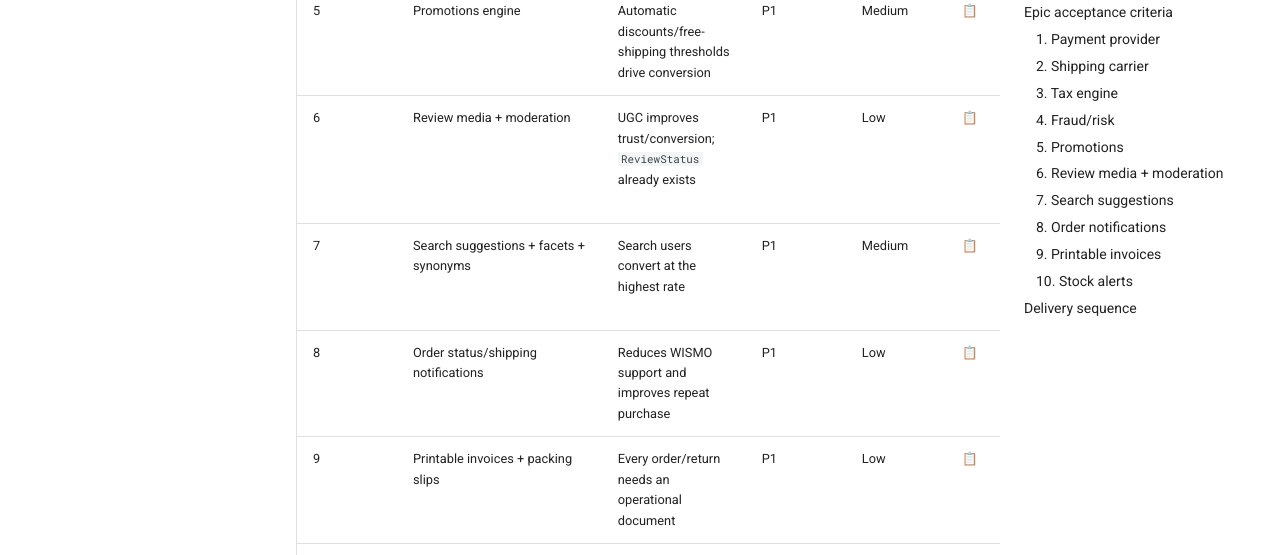
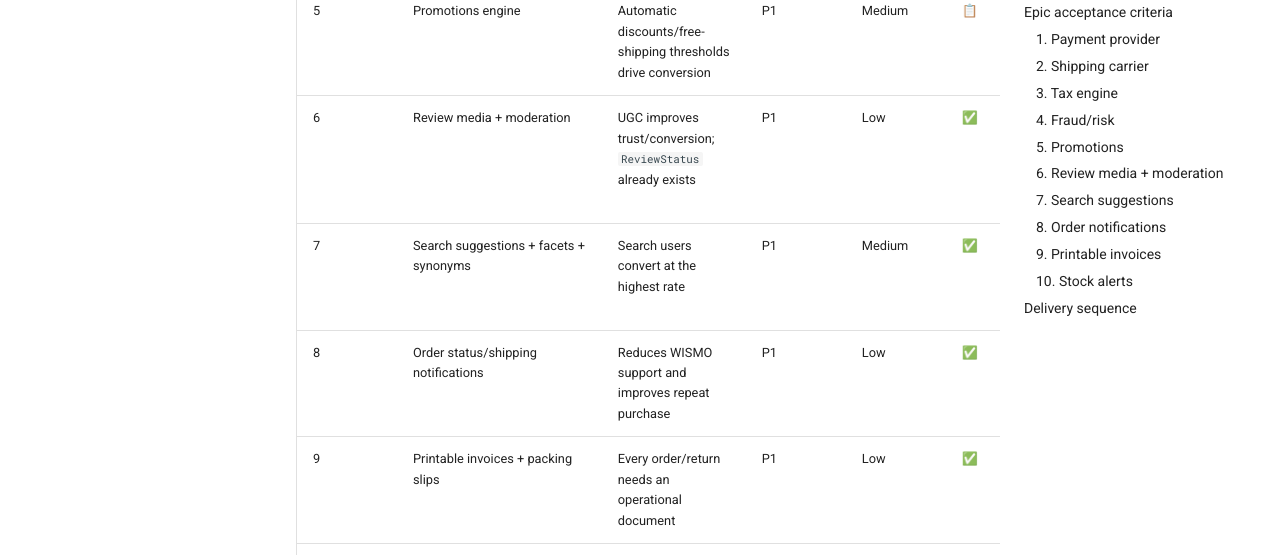
Before and after one commit to piashcse/ktor-E-Commerce, an MkDocs documentation site: the page built from docs/roadmap.md, in a window 1280 px wide and 900 px high, scrolled down 977 px. Shown: the part 150-705 px from the top of the window. Built offline with MkDocs 1.6.1 and Material for MkDocs 9.7.7, drawn with Linux system fonts in a browser that asks for light colours; comment, search, counter and statistics services are not loaded.

```diff
--- a/docs/roadmap.md
+++ b/docs/roadmap.md
@@ -23,10 +23,10 @@ its own branch so it can be reviewed and merged as an independent PR.
 | 3 | Tax zones/classes/exemptions + inclusive pricing | VAT/GST compliance blocks cross-border sales | P0 | High | 📋 | `feature/tax-engine` |
 | 4 | Fraud/risk + chargeback workflow | Direct revenue loss and compliance risk | P0 | High | 📋 | `feature/fraud-risk` |
 | 5 | Promotions engine | Automatic discounts/free-shipping thresholds drive conversion | P1 | Medium | 📋 | `feature/promotions-engine` |
-| 6 | Review media + moderation | UGC improves trust/conversion; `ReviewStatus` already exists | P1 | Low | 📋 | `feature/review-media-moderation` |
-| 7 | Search suggestions + facets + synonyms | Search users convert at the highest rate | P1 | Medium | 📋 | `feature/search-suggestions` |
-| 8 | Order status/shipping notifications | Reduces WISMO support and improves repeat purchase | P1 | Low | 📋 | `feature/order-notifications` |
-| 9 | Printable invoices + packing slips | Every order/return needs an operational document | P1 | Low | 📋 | `feature/printable-invoices` |
+| 6 | Review media + moderation | UGC improves trust/conversion; `ReviewStatus` already exists | P1 | Low | ✅ | `feature/review-media-moderation` |
+| 7 | Search suggestions + facets + synonyms | Search users convert at the highest rate | P1 | Medium | ✅ | `feature/search-suggestions` |
+| 8 | Order status/shipping notifications | Reduces WISMO support and improves repeat purchase | P1 | Low | ✅ | `feature/order-notifications` |
+| 9 | Printable invoices + packing slips | Every order/return needs an operational document | P1 | Low | ✅ | `feature/printable-invoices` |
 | 10 | Back-in-stock + price-drop alerts | High-ROI retention using existing outbox/preferences | P1 | Medium | 📋 | `feature/stock-alerts` |
 | 11 | Social login + MFA/passkeys | Reduces account friction and improves security | P1 | Medium | 📋 | `feature/identity-hardening` |
 | 12 | Loyalty/referrals/gift cards/store credit | Retention and repeat-purchase levers | P2 | Medium | 📋 | `feature/loyalty-wallet` |
```
